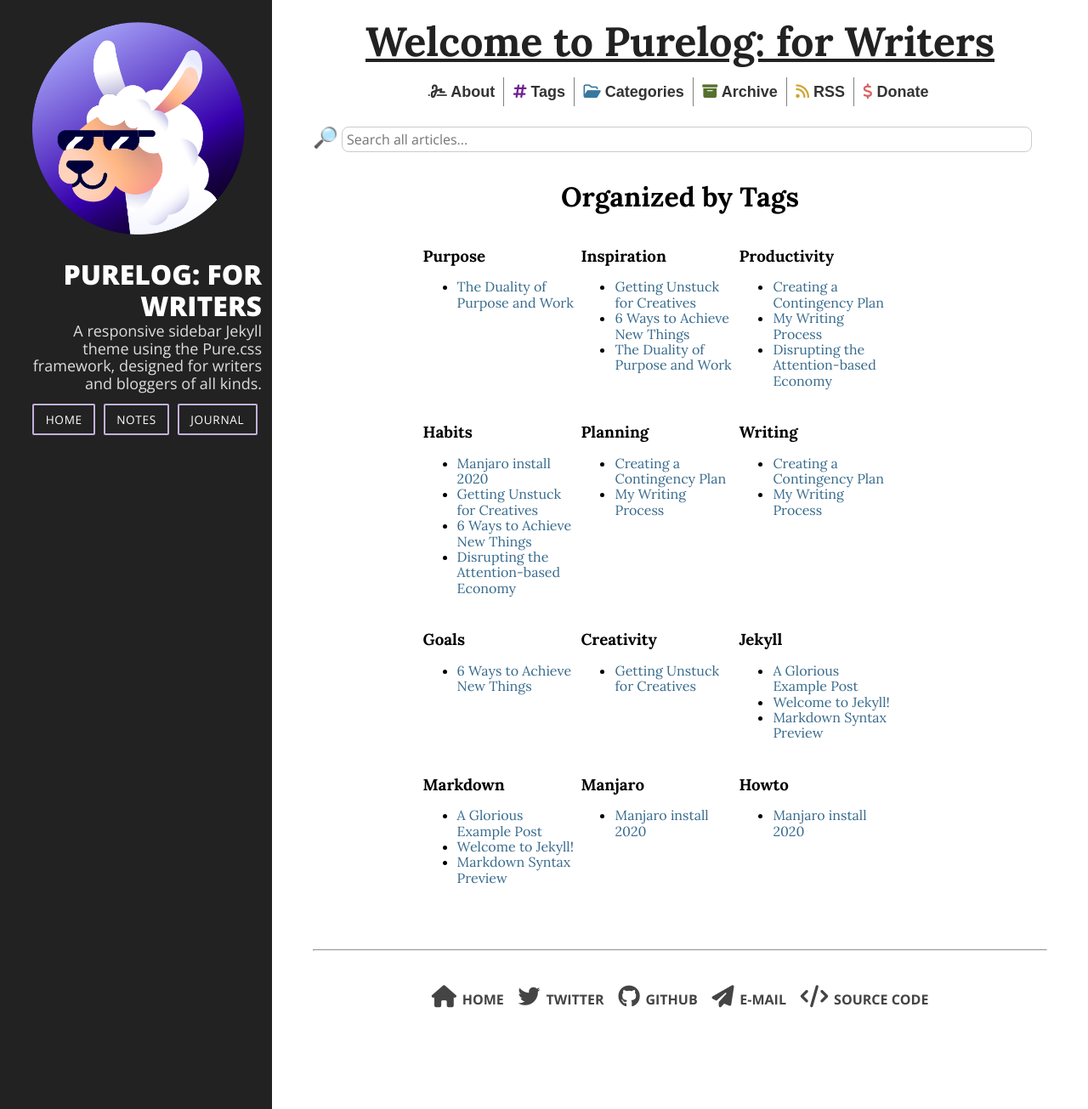
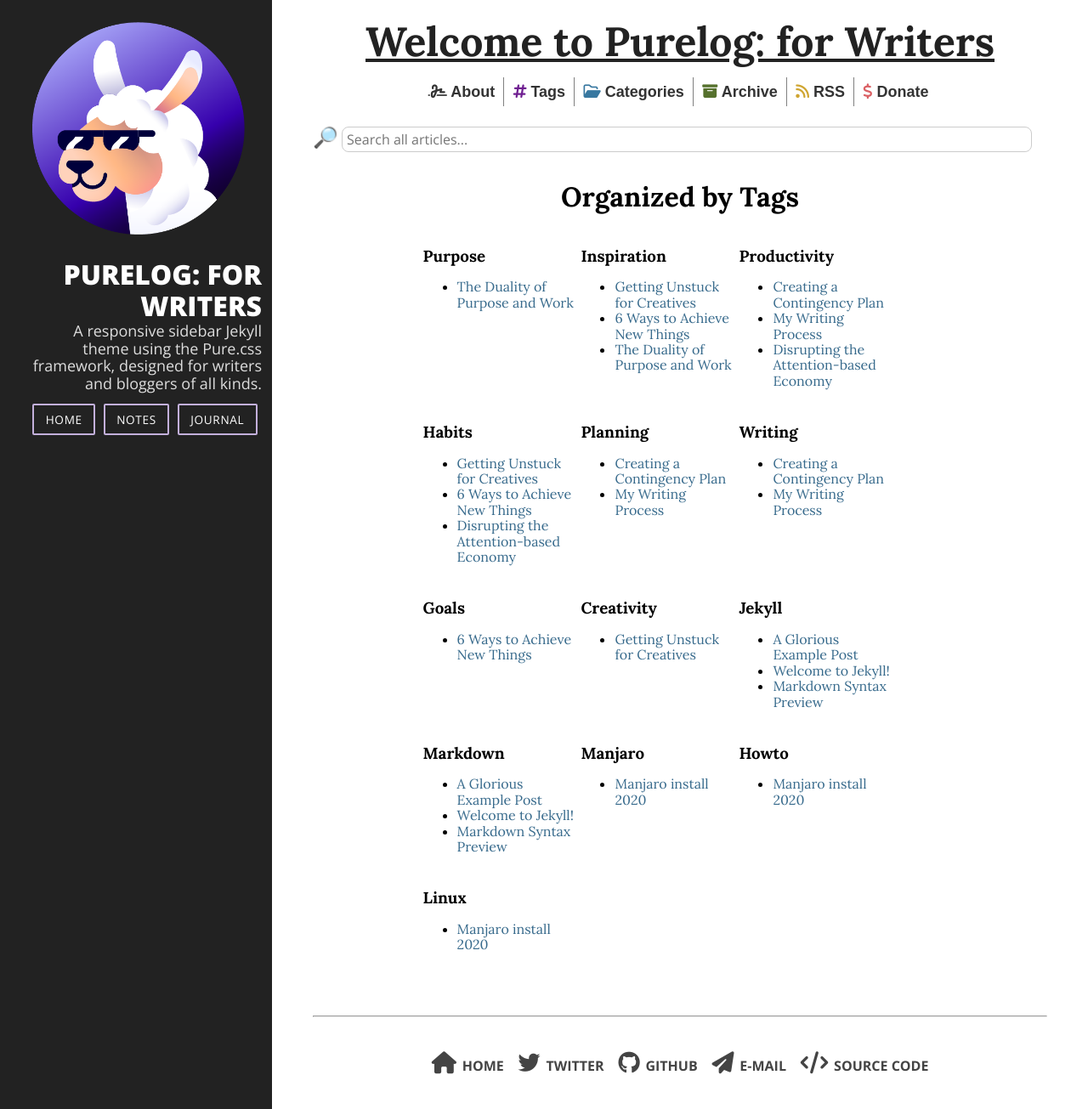
Before and after one commit to stackbit-projects/incredible-turmeric-55ed6, a Jekyll site: the page built from _pages/tags.md, in a window 1280 px wide and 1305 px high. Shown: the whole window at 85% size. Built offline with Jekyll 4.4.1, drawn with Linux system fonts in a browser that asks for light colours; nearby versions of some CDN libraries.

Commit message:
2020-11-03-a-comprehensive-guide-to-self-learning.md: updated tags

```diff
--- a/_posts/example_posts/2020-11-03-a-comprehensive-guide-to-self-learning.md
+++ b/_posts/example_posts/2020-11-03-a-comprehensive-guide-to-self-learning.md
@@ -7,7 +7,7 @@ categories:
 tags:
   - Manjaro
   - Howto
-  - Habits
+  - linux
 content-type: arcticle
 ---
 So you want to install manjaro requierments . usb 4gb.Manjaro isoGo to Choose your desktop enviorment download it after its finished go to now open it after you opened etcher you should see this Bios keys## Acer*Aspire, Predator, Spin, Swift, Extensa, Ferrari, Power, Altos, TravelMate, Veriton**   Press **Del** or **F2** immediately after powering on.
```
